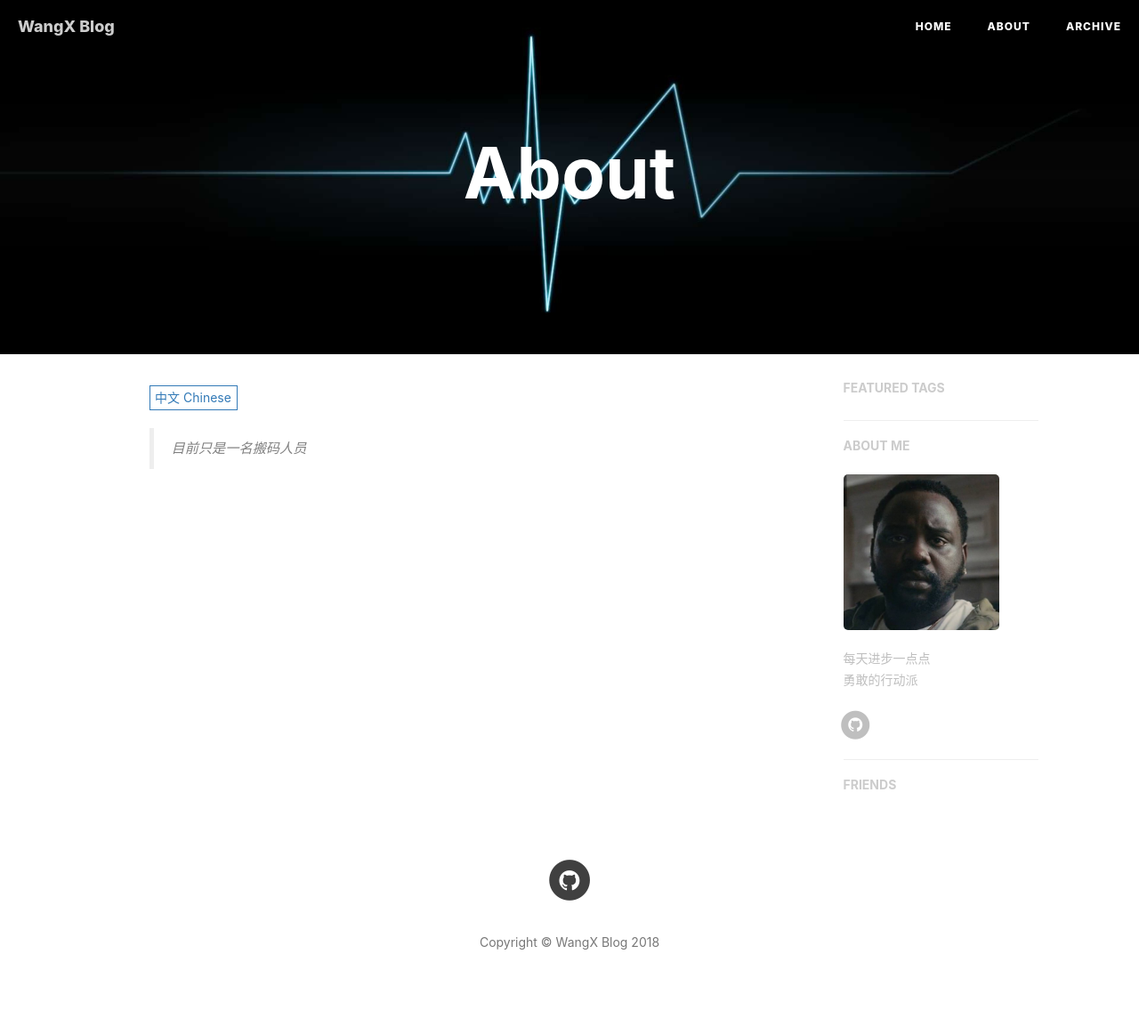
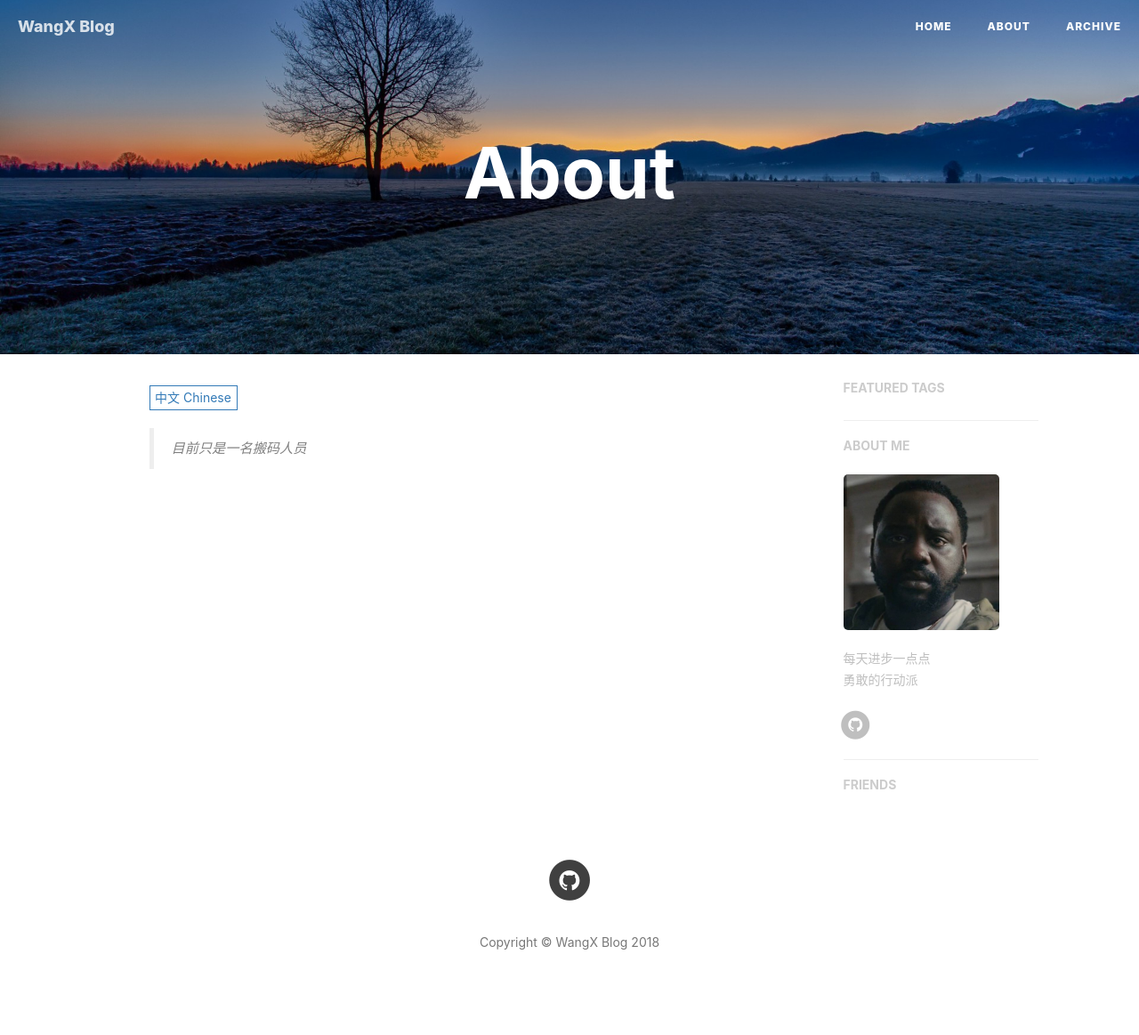
Before and after one commit to fatty-wang/fatty-wang.github.io, a Jekyll site: the page built from about.html, in a window 1280 px wide. Shown: the whole page at 89% size. Built offline with Jekyll 4.4.1, drawn with Linux system fonts in a browser that asks for light colours; nearby versions of some CDN libraries; comment, search, counter and statistics services are not loaded.

Commit message:
change header-img

```diff
--- a/_config.yml
+++ b/_config.yml
@@ -1,7 +1,7 @@
 # Site settings
 title: WangX Blog
 SEOTitle: 王勋的博客 | WangX Blog
-header-img: img/home-coding.jpg
+header-img: img/home-river.jpg
 email: pitaya_wang@163.com
 description: #"关于程序与设计、黑客与画家 | 黄玄，Web & Mobile Lover，Software Engineer，UX Designer | 这里是 @Hux黄玄 的个人博客，与你一起发现更大的世界。"
 keyword: #"黄玄, Hux黄玄, Hux, 鬼栈, huxpro, @huxpro, 黄玄的博客, Hux Blog, 博客, 个人网站, 互联网, Web, JavaScript, 前端, 设计"
--- a/about.html
+++ b/about.html
@@ -2,7 +2,7 @@
 layout: page
 title: "About"
 description: ""
-header-img: "img/about-beat.jpg"
+header-img: "img/about-tree.jpg"
 multilingual: true
 ---
 
```
Also changed, not shown: img/about-tree.jpg (added), img/home-river.jpg (added).
